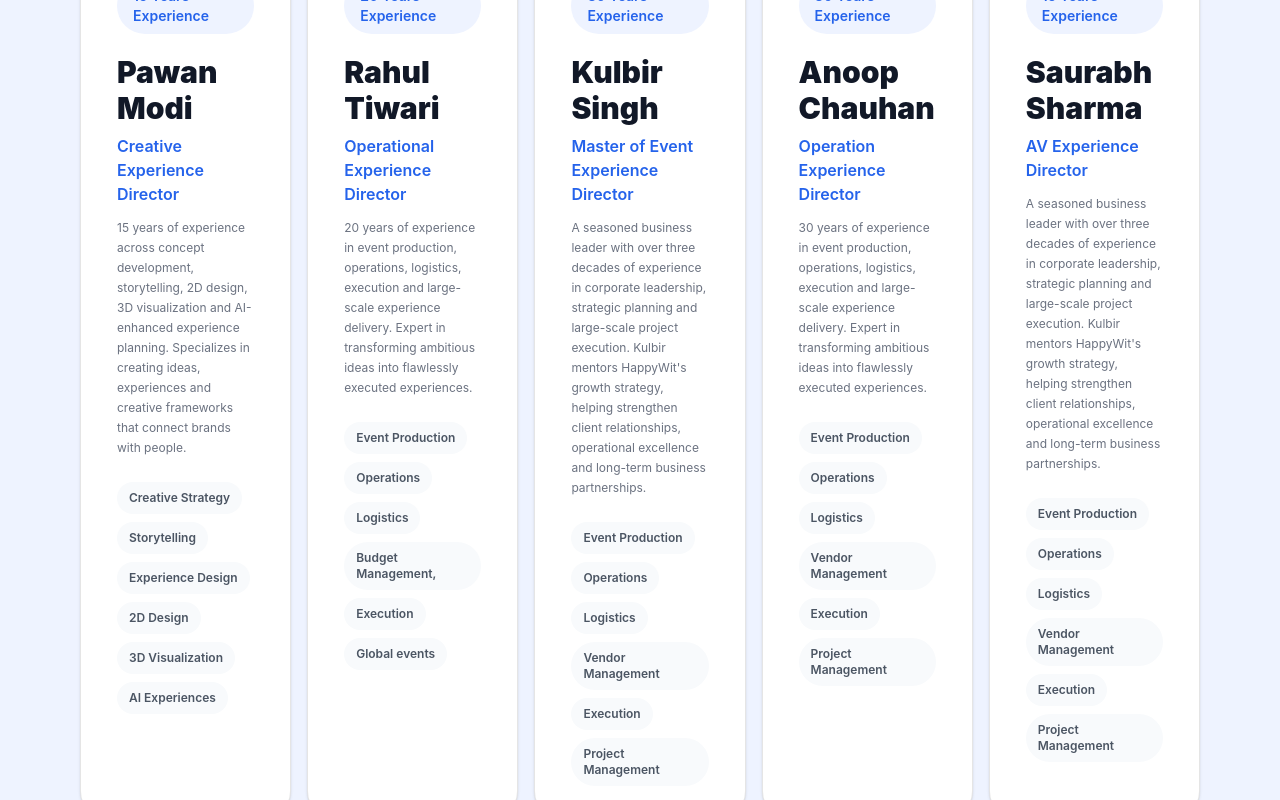
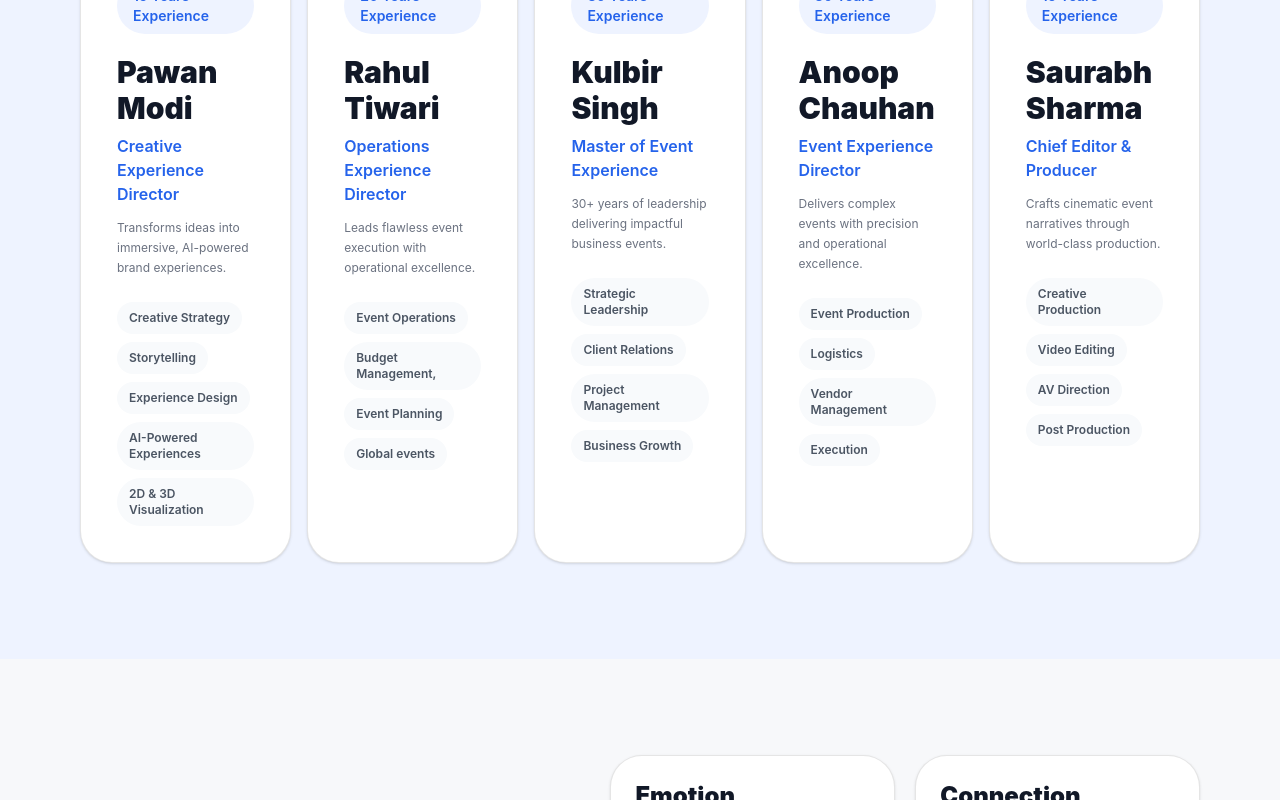
Before and after one commit to pawanmodi4life/HappyWit, a React (Vite) app: page / in a window 1280 px wide. Shown: the part 7780-8580 px from the top of the page. Built offline with nearby package versions, Linux system fonts and the light colour scheme.

Commit message:
Update roles and descriptions for team members

```diff
--- a/src/App.jsx
+++ b/src/App.jsx
@@ -184,42 +184,42 @@ const team = [
     role: "Creative Experience Director",
     experience: "15 Years Experience",
     image: "https://i.ibb.co/RpxP0bYL/Chat-GPT-Image-Jun-3-2026-07-33-02-PM.png",
-    desc: "15 years of experience across concept development, storytelling, 2D design, 3D visualization and AI-enhanced experience planning. Specializes in creating ideas, experiences and creative frameworks that connect brands with people.",
-    skills: ["Creative Strategy", "Storytelling", "Experience Design", "2D Design", "3D Visualization", "AI Experiences"],
+    desc: "Transforms ideas into immersive, AI-powered brand experiences.",
+    skills: ["Creative Strategy", "Storytelling", "Experience Design", "AI-Powered Experiences", "2D & 3D Visualization"],
   },
 {
     name: "Rahul Tiwari",
-    role: "Operational Experience Director",
+    role: "Operations Experience Director",
     experience: "20 Years Experience",
     image: "https://i.ibb.co/vxyYyJhS/1748581806843.jpg",
-    desc: "20 years of experience in event production, operations, logistics, execution and large-scale experience delivery. Expert in transforming ambitious ideas into flawlessly executed experiences.",
-    skills: ["Event Production", "Operations", "Logistics", "Budget Management,", "Execution", "Global events"],
+    desc: "Leads flawless event execution with operational excellence.",
+    skills: ["Event Operations", "Budget Management,", "Event Planning", "Global events"],
   },
 
   {
     name: "Kulbir Singh",
-    role: "Master of Event Experience Director",
+    role: "Master of Event Experience",
     experience: "30 Years Experience",
     image: "https://i.ibb.co/dsSkTNJB/1517755973817.jpg",
-    desc: "A seasoned business leader with over three decades of experience in corporate leadership, strategic planning and large-scale project execution. Kulbir mentors HappyWit's growth strategy, helping strengthen client relationships, operational excellence and long-term business partnerships.",
-    skills: ["Event Production", "Operations", "Logistics", "Vendor Management", "Execution", "Project Management"],
+    desc: " 30+ years of leadership delivering impactful business events.",
+    skills: ["Strategic Leadership", "Client Relations", "Project Management", "Business Growth"],
   },
  {
     name: "Anoop Chauhan",
-    role: "Operation Experience Director",
+    role: "Event Experience Director",
     experience: "30 Years Experience",
     image: "https://i.ibb.co/7xVLw76x/1739428302394.jpg",
-    desc: "30 years of experience in event production, operations, logistics, execution and large-scale experience delivery. Expert in transforming ambitious ideas into flawlessly executed experiences.",
-    skills: ["Event Production", "Operations", "Logistics", "Vendor Management", "Execution", "Project Management"],
+    desc: "Delivers complex events with precision and operational excellence.",
+    skills: ["Event Production", "Logistics", "Vendor Management", "Execution"],
   },
 
   {
     name: "Saurabh Sharma",
-    role: "AV Experience Director",
+    role: "Chief Editor & Producer",
     experience: "15 Years Experience",
     image: "https://i.ibb.co/FLTWPZM2/Screenshot-2026-07-02-at-5-38-35-PM.png",
-    desc: "A seasoned business leader with over three decades of experience in corporate leadership, strategic planning and large-scale project execution. Kulbir mentors HappyWit's growth strategy, helping strengthen client relationships, operational excellence and long-term business partnerships.",
-    skills: ["Event Production", "Operations", "Logistics", "Vendor Management", "Execution", "Project Management"],
+    desc: "Crafts cinematic event narratives through world-class production.",
+    skills: ["Creative Production", "Video Editing", "AV Direction", "Post Production"],
   },
 ];
 
```
